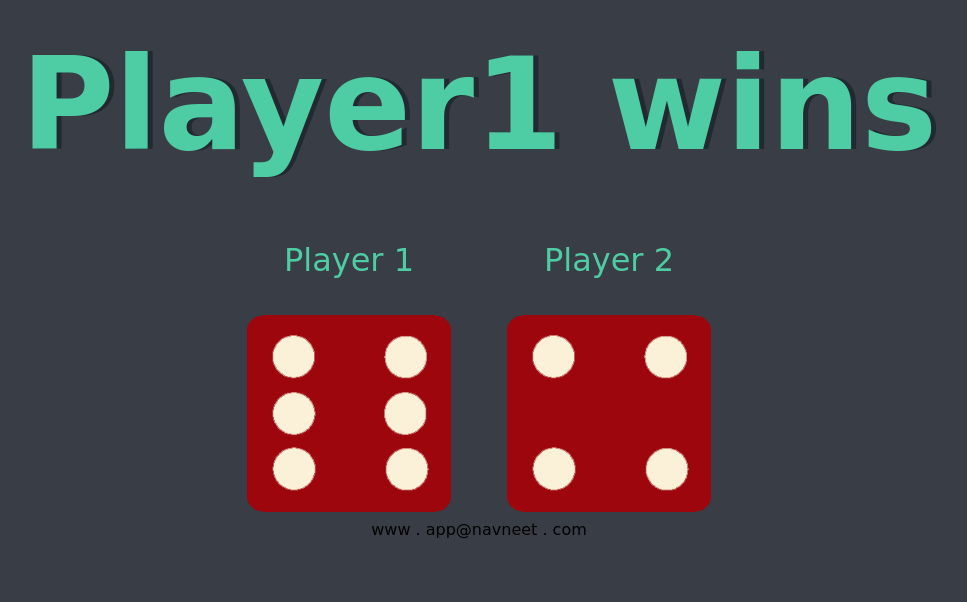
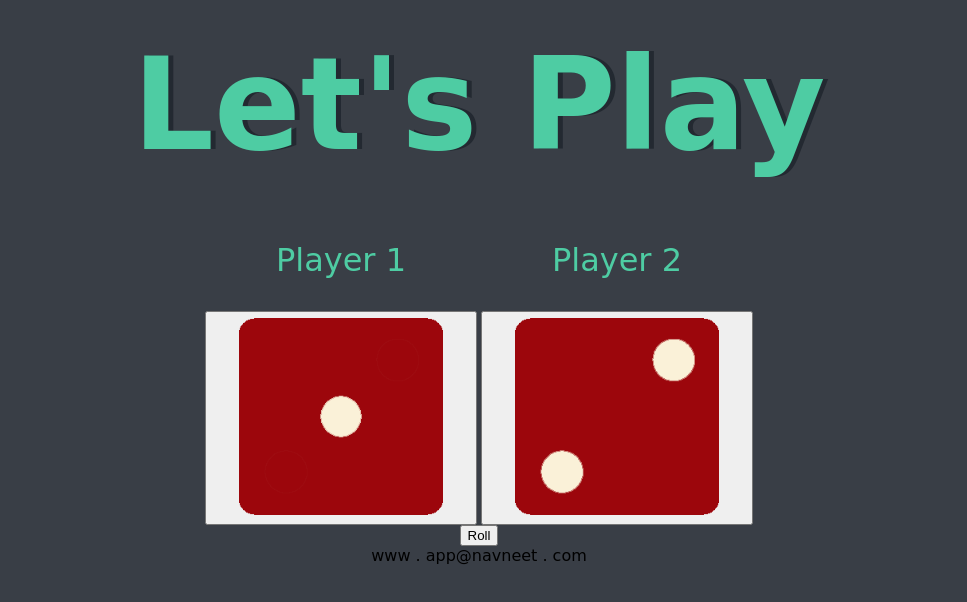
Before and after one commit to navneet943165/dicegame, a plain HTML site: page index.html in a window 1280 px wide. Shown: the whole page, without its empty margins (161-1128 px from the left). Drawn offline with Linux system fonts and the light colour scheme.

Commit message:
Add files via upload

```diff
--- a/index.html
+++ b/index.html
@@ -2,20 +2,23 @@
 <html lang="en" dir="ltr">
   <head>
     <meta charset="utf-8">
-    <title>I Love Bacon</title>
+    <title>Dice Game</title>
     <link rel="stylesheet" href="css/styles.css">
   </head>
   <body>
     <div class="container">
-      <h1>Refresh Me</h1>
+      <h1>Let's Play</h1>
       <div class="dicee">
-        <p>Player 1</p>
-        <img src="images/dice1.png" alt="dice-img">
+        <p id="player1">Player 1</p>
+        <button> <img src="images/dice1.png" alt="dice-img"></button>
       </div>
       <div class="dicee">
-        <p>Player 2</p>
-        <img src="images/dice2.png" alt="dice-img">
+        <p id= "player2">Player 2</p>
+        <button><img src="images/dice2.png" alt="dice-img"></button>
       </div>
+    </div>
+    <div class="container">
+      <button id="roll">Roll</button>
     </div>
     <script src="index.js" charset="utf-8"></script>
     </body>
--- a/index.js
+++ b/index.js
@@ -1,19 +1,26 @@
+document.getElementById('roll').addEventListener("click", role);
+function role() {
+  var player_1 = prompt("name first player");
+  document.getElementById('player1').innerHTML = player_1;
 var random_num = Math.floor((Math.random() * 6) + 1);
 var random_num_src = "images/dice" + random_num + ".png";
 var images1 = document.querySelectorAll('img')[0];
 images1.setAttribute("src", random_num_src);
 
+  var player_2 = prompt("name second player");
+  document.getElementById('player2').innerHTML = player_2;
 var random_num2 = Math.floor(Math.random() * 6) + 1;
 var random_num_src2 = "images/dice" + random_num2 + ".png";
 var images2 = document.querySelectorAll('img')[1];
 images2.setAttribute('src', random_num_src2);
 
 if (random_num > random_num2){
-  document.querySelector('h1').innerHTML = "Player1 wins";
+  document.querySelector('h1').innerHTML = player_1 + " wins";
 }
 else if (random_num < random_num2){
-  document.querySelector('h1').innerHTML = "Player2 wins";
+  document.querySelector('h1').innerHTML = player_2 + " wins";
 }
 else{
   document.querySelector('h1').innerHTML = "It's a Draw";
 }
+}
--- /dev/null
+++ b/styles.css
@@ -0,0 +1,44 @@
+.container{
+  display: block;
+  text-align: center;
+  margin: auto;
+}
+#roll {
+  margin-top: 10px;
+  height: 75px;
+  width: 100px;
+  background-color: inherit;
+  font-family: "indie flower", cursive;
+  font-size: 2rem;
+}
+.dicee{
+margin: auto;
+text-align: center;
+display: inline-block;
+}
+button {
+  border-radius: 15px;
+}
+body{
+background-color: #393E46;
+}
+h1 {
+  margin: 30px;
+  font-family: 'Lobster', cursive;
+  text-shadow: 5px 0 #232931;
+  font-size: 8rem;
+  color: #4ECCA3;
+}
+img{
+  width: 100%;
+}
+p{
+  font-size: 2rem;
+  text-align: center;
+  color: #4ECCA3;
+  font-family: 'indie flower', cursive;
+}
+footer{
+  text-align: center;
+  font-family: 'indie flower', cursive;
+}
```
